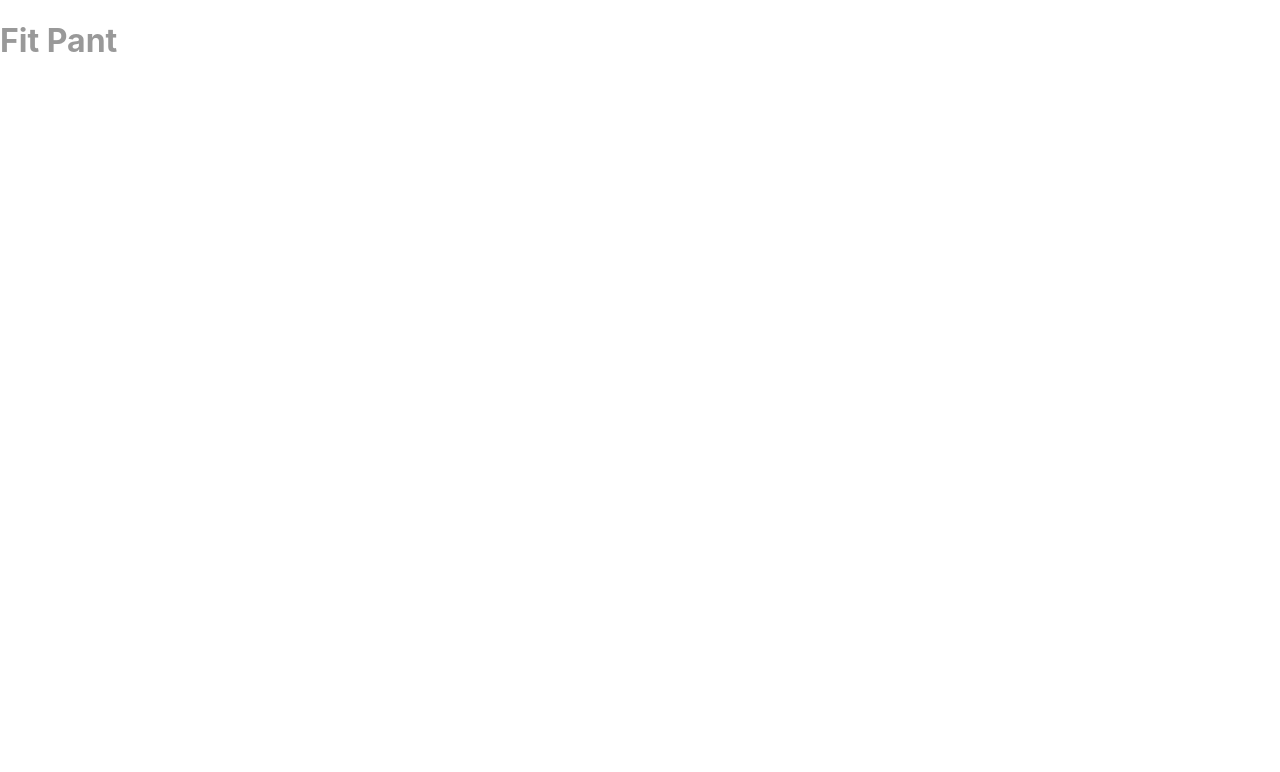
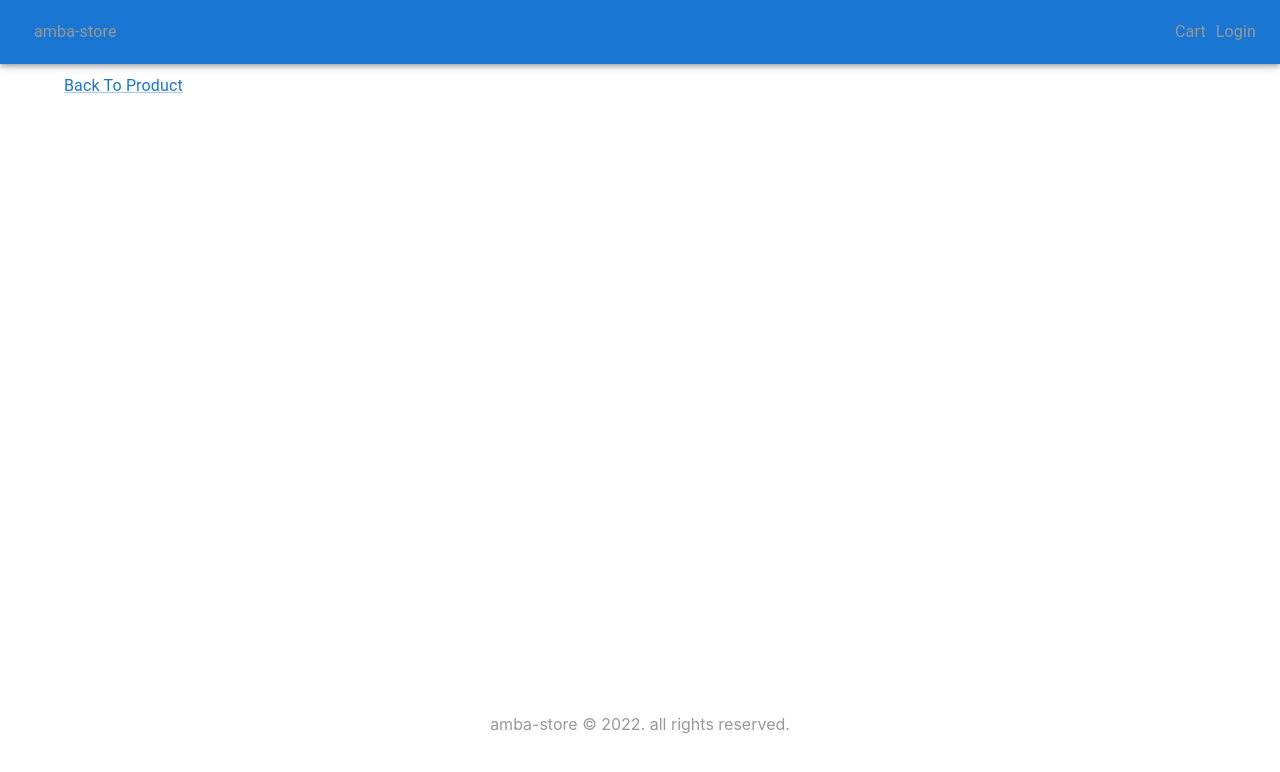
Before and after one commit to saaluga/amba-store, a Next.js app: page /product/fit-pant in a window 1280 px wide. Shown: the top 772 px of the page. Built offline with nearby package versions, Linux system fonts and the light colour scheme.

Commit message:
Implemented part of product detail page

```diff
--- a/components/Layout.js
+++ b/components/Layout.js
@@ -4,13 +4,13 @@ import NextLink from 'next/link';
 import useStyles from '../utils/styles';
 import { AppBar, Container, Toolbar, Typography, Link } from '@mui/material';
 
-const Layout = ({ children }) => {
+const Layout = ({ title, children }) => {
   const date = new Date();
   const classes = useStyles();
   return (
     <div>
       <Head>
-        <title>amba-store</title>
+        <title>{title ? `${title} - amba-store`:'amba-store'}</title>
       </Head>
       <AppBar position='static' className={classes.navbar}>
         <Toolbar>
--- a/pages/product/[slug].js
+++ b/pages/product/[slug].js
@@ -1,8 +1,13 @@
 import React from 'react';
 import { useRouter } from 'next/router';
+import  NextLink from 'next/link';
+import {Link, Typography} from '@mui/material';
+import useStyles from '../../utils/styles';
 import data from '../../utils/data';
+import Layout from '../../components/Layout';
 
 const ProductScreen = () => {
+  const classes = useStyles();
   const router = useRouter();
   const { slug } = router.query;
   const product = data.products.find(a => a.slug === slug);
@@ -10,10 +15,16 @@ const ProductScreen = () => {
     return <div>Product Not Found</div>
   }
   return (
-    <div>
-      <h1>{product.name}</h1>
-    </div>
-  )
+    <Layout title={product.name}>
+      <div className={classes.section}>
+        <NextLink href='/' passHref>
+          <Link>
+            <Typography>Back To Product</Typography>
+          </Link>
+        </NextLink>
+      </div>
+    </Layout>
+  );
 }
 
 export default ProductScreen;
--- a/utils/styles.js
+++ b/utils/styles.js
@@ -20,6 +20,10 @@ const useStyles = makeStyles({
   },
   footer: {
     textAlign: 'center',
+  },
+  section: {
+    marginTop: 10,
+    marginBottom: 10,
   }
 });
 
```
